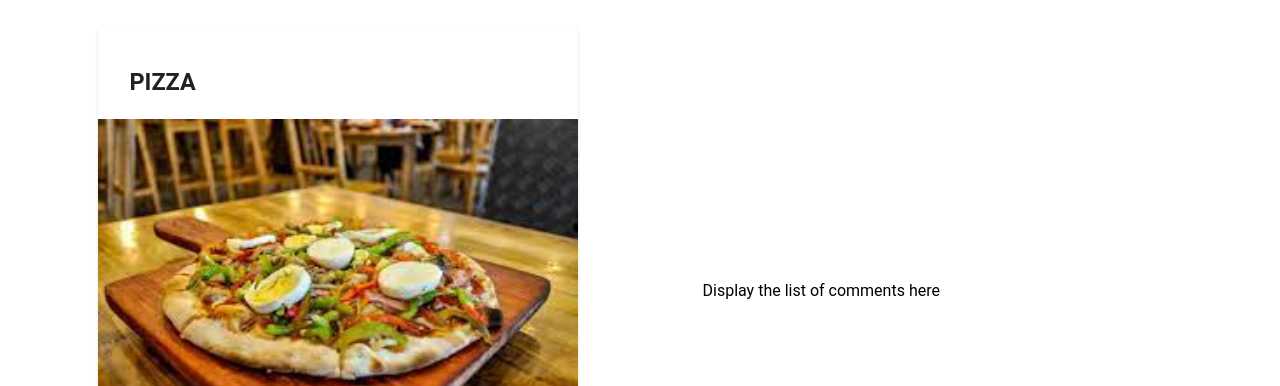
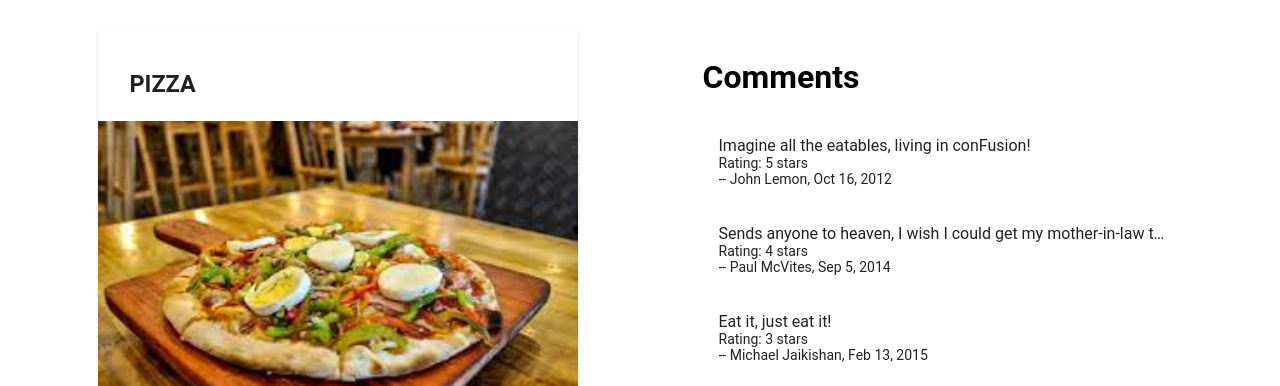
Before and after one commit to kishanrajg16/coursera-angular, an Angular app: page / in a window 1280 px wide. Shown: the part 566-952 px from the top of the page. Built offline with nearby package versions, Linux system fonts and the light colour scheme.

Commit message:
included the comment list into the dishdetail component, date displayed using DatePipe

```diff
--- a/src/app/dishdetail/dishdetail.component.html
+++ b/src/app/dishdetail/dishdetail.component.html
@@ -1,25 +1,19 @@
-<div class="container"
-    fxLayout="row"
-    fxLayout.sm="column"
-    fxLayout.xs="column"
-    fxLayoutAlign.gt-md="space-around center"
-    fxLayoutGap="10px"
-    fxLayoutGap.xs="0">
+<div class="container" fxLayout="row" fxLayout.sm="column" fxLayout.xs="column"
+    fxLayoutAlign.gt-md="space-around center" fxLayoutGap="10px" fxLayoutGap.xs="0">
+    <!-- <div fxFlex="40">
+    <p>Display the details of the Dish here</p>
+    </div> -->
 
-  <!-- <div fxFlex="40">
-    <p>Display the details of the Dish here</p>
-  </div> -->
-
-  <div fxFlex="40" *ngIf="dish">
+    <div fxFlex="40" *ngIf="dish">
         <mat-card>
             <mat-card-header>
                 <mat-card-title>
-                    <h3>{{dish.name | uppercase}}</h3>
+                    <h3>{{ dish.name | uppercase }}</h3>
                 </mat-card-title>
             </mat-card-header>
-            <img mat-card-image src="{{dish.image}}" alt="{{dish.name}}">
+            <img mat-card-image src="{{ dish.image }}" alt="{{ dish.name }}" />
             <mat-card-content>
-                <p>{{dish.description}}</p>
+                <p>{{ dish.description }}</p>
             </mat-card-content>
             <mat-card-actions>
                 <button mat-button>LIKE</button>
@@ -28,8 +22,19 @@
         </mat-card>
     </div>
 
-  <div fxFlex="40">
+    <!-- <div fxFlex="40">
     <p>Display the list of comments here</p>
-  </div>
+    </div> -->
 
+    <mat-list fxFlex="40" *ngIf="dish">
+        <h1 matline>Comments</h1>
+        <mat-list-item *ngFor="let comment of dish.comments; let i = index">
+            <p matLine>{{ dish.comments[i].comment }}</p>
+            <p matLine>Rating: {{ dish.comments[i].rating }} stars</p>
+            <p matLine>
+                -- {{ dish.comments[i].author }},
+                {{ dish.comments[i].date | date: "mediumDate" }}
+            </p>
+        </mat-list-item>
+    </mat-list>
 </div>
```
